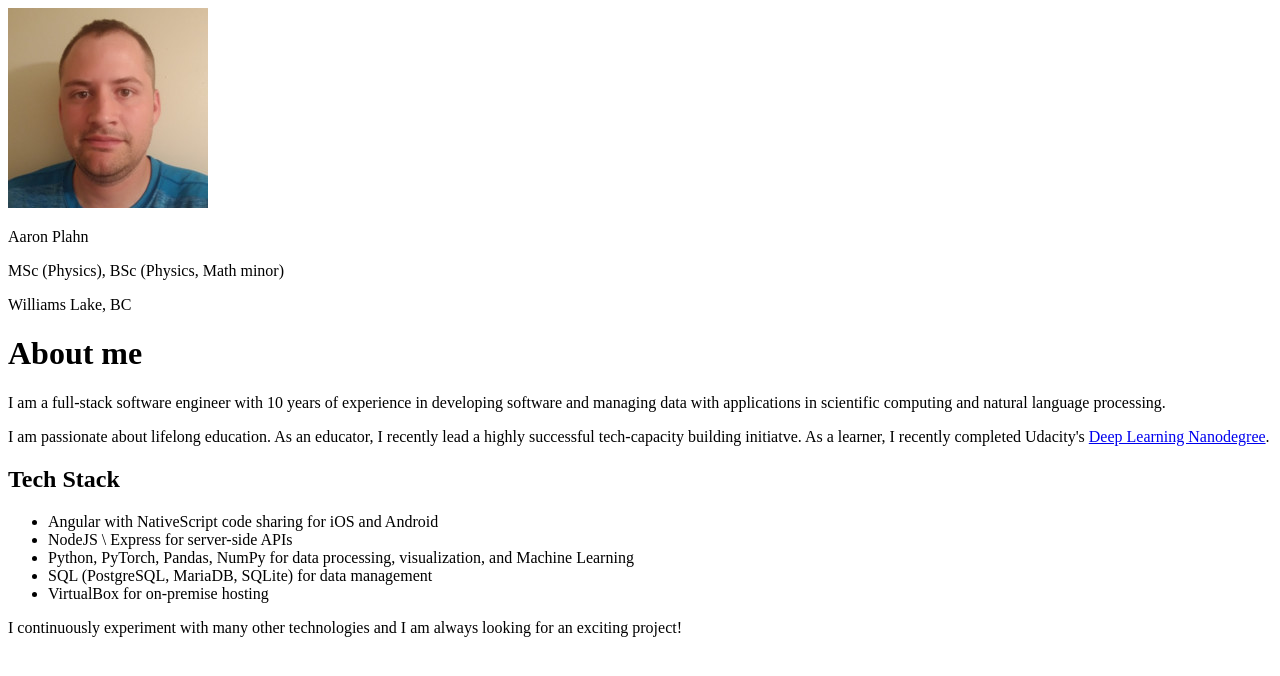
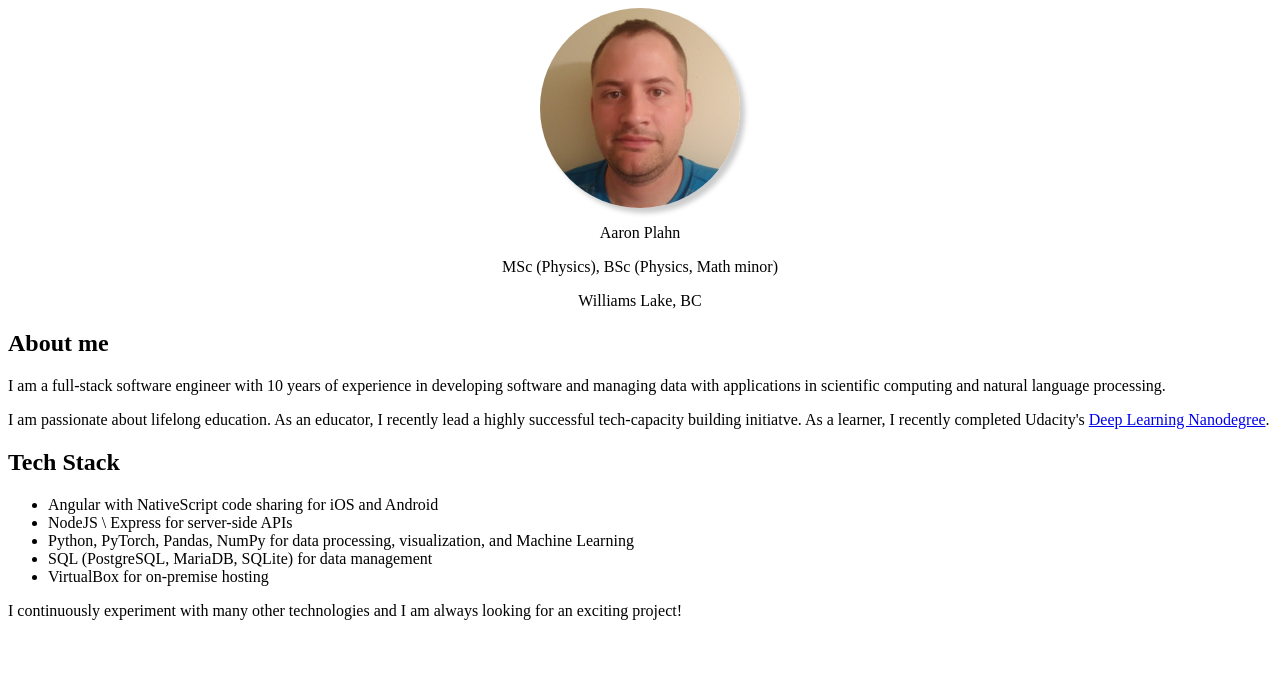
Before and after one commit to aaron-plahn/digiteched, an Angular app: page / in a window 1280 px wide. Shown: the top 676 px of the page. Built offline with nearby package versions, Linux system fonts and the light colour scheme.

Commit message:
Add styling to home component
The profile looks better with the main photo and its subtitle centered.

```diff
--- a/src/app/pages/home/home.component.css
+++ b/src/app/pages/home/home.component.css
@@ -0,0 +1,11 @@
+img {
+    border-radius: 50%;
+    box-shadow: 5px 5px 5px #ccc;
+    display: block;
+    margin-left: auto;
+    margin-right: auto;
+}
+
+.center {
+    text-align: center;
+}
--- a/src/app/pages/home/home.component.html
+++ b/src/app/pages/home/home.component.html
@@ -1,13 +1,15 @@
-<div class = "overview text-center">
-    <div id="headshot">
+<div class="content">
+    <div id="headshot" class="center">
         <img src="assets/0.jpg"> <!-- class="rounded-circle shadow img-fluid m-4"> -->
         <p class="cursive lead">Aaron Plahn</p>
         <p>MSc (Physics), BSc (Physics, Math minor)</p>
         <p>Williams Lake, BC</p>
     </div>
-    <h1>About me</h1>
-    <p>I am a full-stack software engineer with 10 years of experience in developing software and managing data with applications in scientific computing and natural language processing.<p>
-    <p>I am passionate about lifelong education. As an educator, I recently lead a highly successful tech-capacity building initiatve. As a learner, I recently completed Udacity's <a href="https://www.udacity.com/course/deep-learning-nanodegree--nd101" target="blank">Deep Learning Nanodegree</a>. </p>
+    <div>
+        <h2>About me</h2>
+        <p>I am a full-stack software engineer with 10 years of experience in developing software and managing data with applications in scientific computing and natural language processing.<p>
+        <p>I am passionate about lifelong education. As an educator, I recently lead a highly successful tech-capacity building initiatve. As a learner, I recently completed Udacity's <a href="https://www.udacity.com/course/deep-learning-nanodegree--nd101" target="blank">Deep Learning Nanodegree</a>. </p>
+    </div>
 
     <h2>Tech Stack</h2>
     <ul>
```
